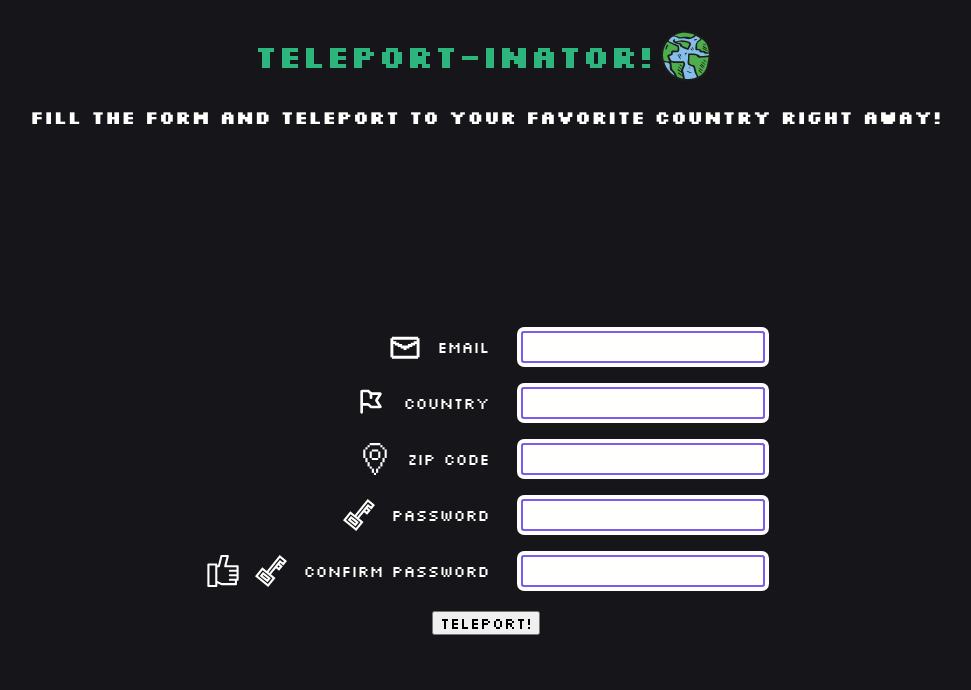
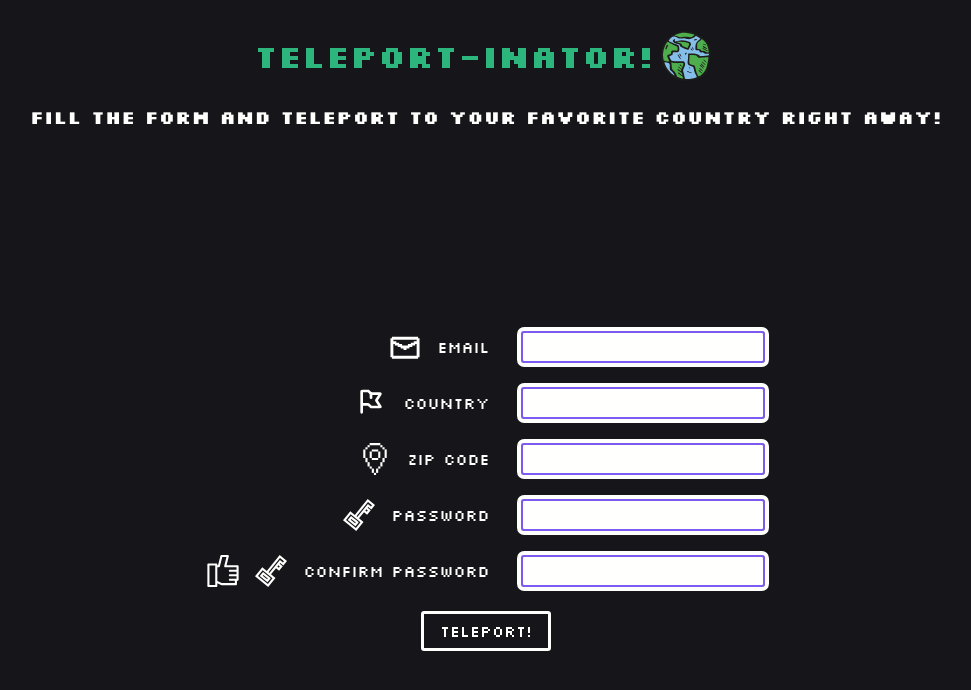
Before and after one commit to mell62/teleportinator-form, a website built with webpack: page src/index.html in a window 1280 px wide. Shown: the whole page, without its empty margins (154-1125 px from the left). Built offline with nearby package versions, Linux system fonts and the light colour scheme.

Commit message:
Style submit button

```diff
--- a/src/style.css
+++ b/src/style.css
@@ -89,4 +89,17 @@ label {
 
 .submit-btn {
   align-self: center;
+  appearance: none;
+  padding: 0.5rem 1rem;
+  background-color: var(--background);
+  color: var(--white);
+  border: 0.2rem solid var(--white);
+  border-radius: 0.2rem;
+  cursor: pointer;
+  transition: background-color 0.2s ease-out, transform 0.2s ease-out;
 }
+
+.submit-btn:hover {
+  background-color: var(--secondary);
+  transform: scale(1.1);
+}
```
